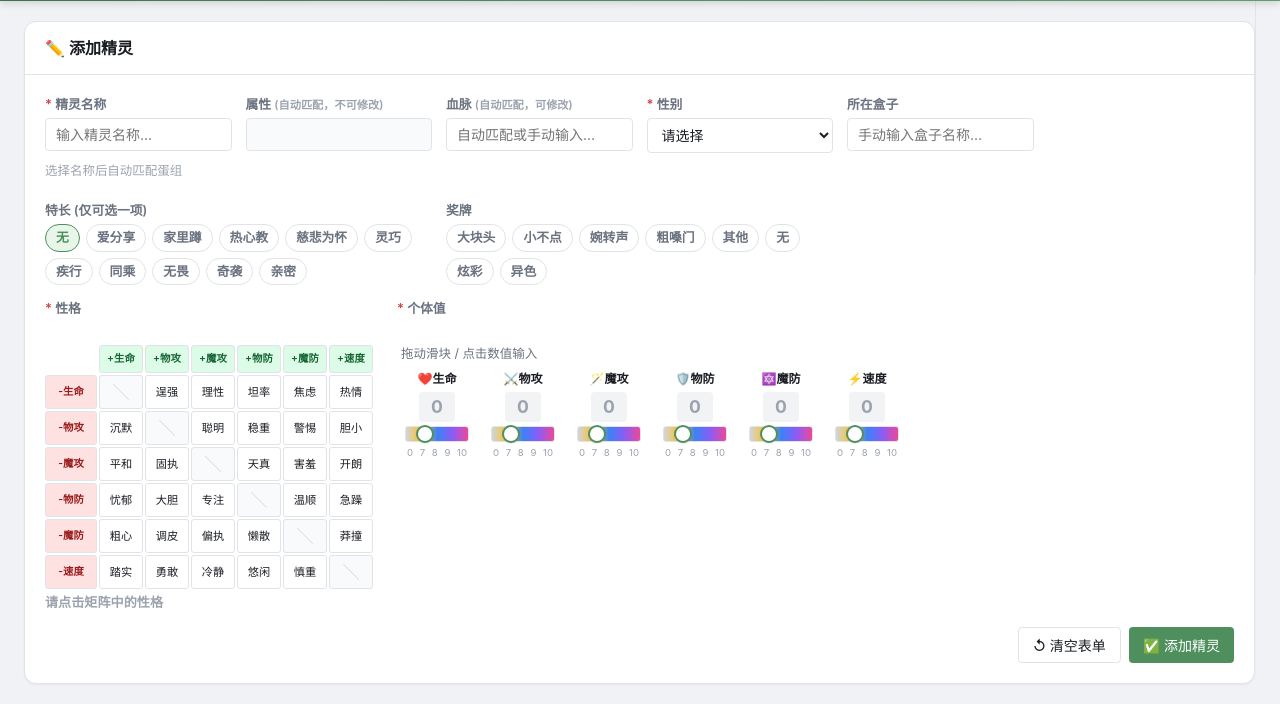
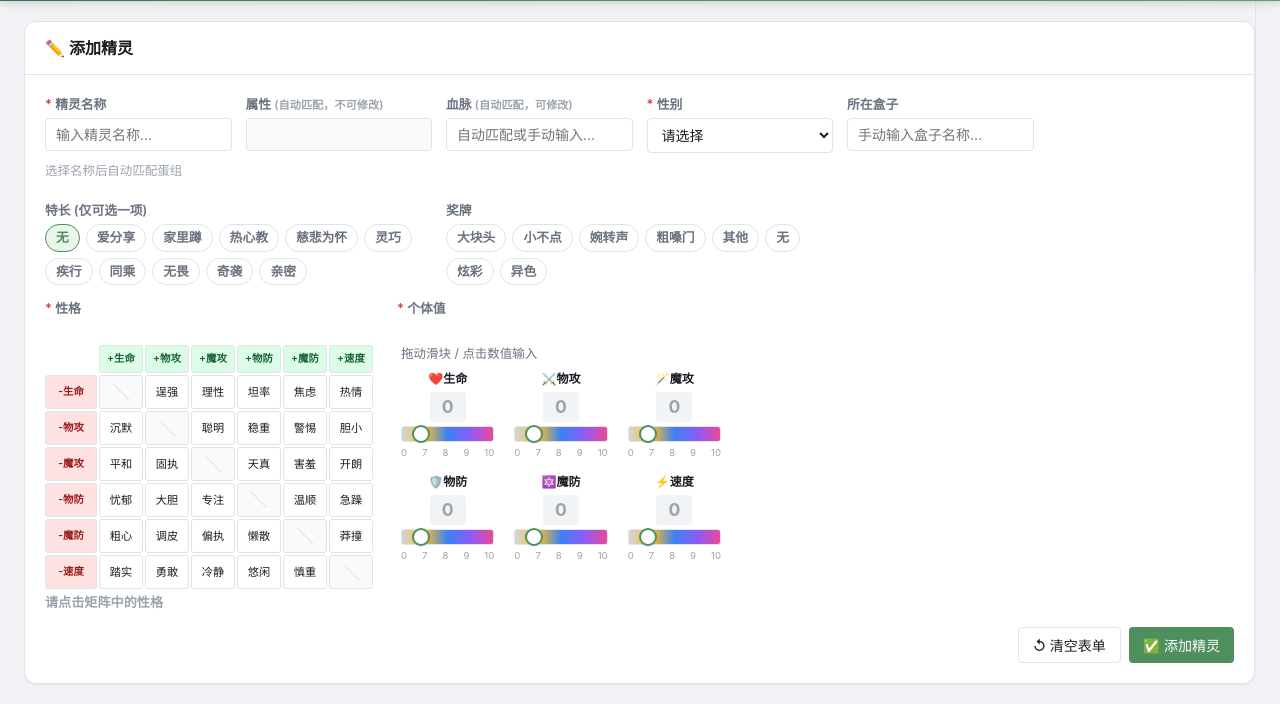
Before and after one commit to meowmeowball/rocom_box_manager, a plain HTML site: page 精灵盒子管理器0610.html in a window 1280 px wide. Shown: the part 67-771 px from the top of the page. Drawn offline with Linux system fonts and the light colour scheme.

Commit message:
修了一些bug
改动	说明
1	奖牌"无"不显示	表格奖牌列过滤掉 "无" 和空值，无奖牌时该格为空；筛选浮层保留"无"选项不变
2	IV 2×3 布局	滑块从 6 列 flex 改为 CSS grid 3 列：第一行 ❤️生命 / ⚔️物攻 / 🪄魔攻，第二行 🛡物防 / 🔯魔防 / 👟速度
3	滑块刻度对齐	轨道和刻度标记宽度统一为 100%（填满 grid 格子），移除固定 64px。滑块 thumb 两端与 0 和 10 标记对齐
4	按精灵自身性格着色	每行独立读取 NATURE_EFFECTS[sprite.nature]，增益属性列浅绿底色、减益属性列浅红底色，不再依赖筛选器选中的性格。始终生效

```diff
--- a/精灵盒子管理器0610.html
+++ b/精灵盒子管理器0610.html
@@ -137,9 +137,9 @@ body {
 .form-nature-display { font-size: 0.82rem; color: var(--c-primary-dark); font-weight: 600; margin-top: 4px; min-height: 20px; }
 
 /* ===== IV Slider + Editable ===== */
-.iv-slider-group { display: flex; gap: 14px; flex-wrap: wrap; }
+.iv-slider-group { display: grid; grid-template-columns: repeat(3, 1fr); gap: 12px 20px; max-width: 320px; }
 .iv-slider-item {
-  display: flex; flex-direction: column; align-items: center; gap: 4px; width: 72px;
+  display: flex; flex-direction: column; align-items: center; gap: 4px;
 }
 .iv-slider-item .iv-label { font-size: 0.75rem; font-weight: 600; }
 .iv-slider-item .iv-value-display {
@@ -161,9 +161,9 @@ body {
 .iv-slider-item.editing .iv-value-edit { display: block; }
 .iv-slider-item input[type="range"] {
   -webkit-appearance: none; appearance: none;
-  width: 64px; height: 6px; border-radius: 3px;
+  width: 100%; height: 6px; border-radius: 3px;
   background: linear-gradient(to right, #d1d5db 0%, #fbbf24 25%, #3b82f6 50%, #8b5cf6 75%, #ec4899 100%);
-  outline: none; cursor: pointer;
+  outline: none; cursor: pointer; margin: 0;
 }
 .iv-slider-item input[type="range"]::-webkit-slider-thumb {
   -webkit-appearance: none; appearance: none;
@@ -177,8 +177,8 @@ body {
   cursor: pointer; box-shadow: var(--shadow-sm);
 }
 .iv-slider-ticks {
-  display: flex; justify-content: space-between; width: 64px;
-  font-size: 0.6rem; color: var(--c-text-muted); padding: 0 2px;
+  display: flex; justify-content: space-between; width: 100%;
+  font-size: 0.6rem; color: var(--c-text-muted); padding: 0;
 }
 
 /* ===== Radio chips (specialty single-select) ===== */
@@ -1238,13 +1238,12 @@ var UI = {
     if(!filtered.length&&!STATE.sprites.length){tb.innerHTML='';document.getElementById('emptyState').style.display='block';document.getElementById('tableWrap').style.display='none';document.getElementById('selectAllCheckbox').checked=false;return;}
     document.getElementById('emptyState').style.display='none';document.getElementById('tableWrap').style.display='block';
     if(!filtered.length){tb.innerHTML='<tr><td colspan="17" style="text-align:center;padding:30px;color:var(--c-text-muted);">暂无匹配数据</td></tr>';document.getElementById('selectAllCheckbox').checked=false;return;}
-    var an=STATE.filters.nature.length===1?STATE.filters.nature[0]:null,eff=an?NATURE_EFFECTS[an]:null,pk=eff?eff.add:null,mk=eff?eff.sub:null;
-    tb.innerHTML=filtered.map(function(s){var ch=STATE.selectedIds[s.id]?' checked':'',rc=STATE.selectedIds[s.id]?' selected-row':'';
-      function ivc(k){var cls='';if(k===pk)cls=' col-iv-plus';else if(k===mk)cls=' col-iv-minus';return'<td class="'+cls+'">'+(s.ivs[k]===0?'-':s.ivs[k])+'</td>';}
+    tb.innerHTML=filtered.map(function(s){var ch=STATE.selectedIds[s.id]?' checked':'',rc=STATE.selectedIds[s.id]?' selected-row':'',eff=NATURE_EFFECTS[s.nature];
+      function ivc(k){var cls='';if(eff){if(k===eff.add)cls=' col-iv-plus';else if(k===eff.sub)cls=' col-iv-minus';}return'<td class="'+cls+'">'+(s.ivs[k]===0?'-':s.ivs[k])+'</td>';}
       return'<tr class="'+rc+'"><td style="text-align:center;"><input type="checkbox"'+ch+' onclick="event.stopPropagation();BatchManager.toggleOne(\''+s.id+'\')"></td>'+
         '<td>'+s.name+'</td><td>'+s.attribute+'</td><td>'+s.bloodline+'</td><td>'+s.nature+'</td><td>'+s.gender+'</td>'+
         '<td><div class="cell-tags">'+s.specialty.map(function(x){return'<span class="tag tag-spec">'+x+'</span>';}).join('')+'</div></td>'+
-        '<td><div class="cell-tags">'+s.medal.map(function(x){return'<span class="tag tag-medal">'+x+'</span>';}).join('')+'</div></td>'+
+        '<td><div class="cell-tags">'+s.medal.filter(function(x){return x!=='无'&&x!=='';}).map(function(x){return'<span class="tag tag-medal">'+x+'</span>';}).join('')+'</div></td>'+
         '<td><div class="cell-tags">'+s.eggGroups.map(function(x){return'<span class="tag tag-egg">'+x+'</span>';}).join('')+'</div></td>'+
         '<td>'+(s.box?'<span class="tag tag-box">'+s.box+'</span>':'')+'</td>'+
         ivc('hp')+ivc('atk')+ivc('spAtk')+ivc('def')+ivc('spDef')+ivc('spd')+
```
